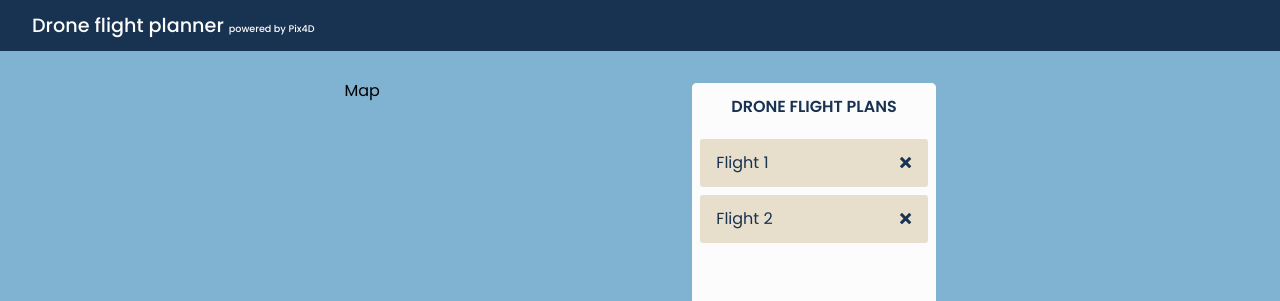
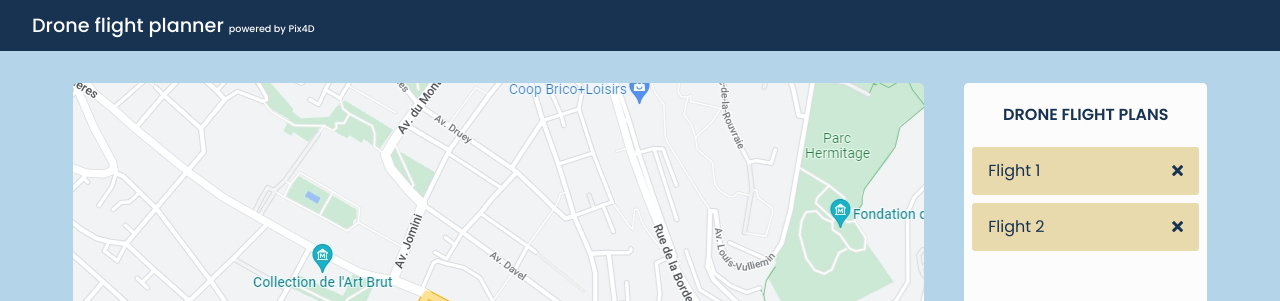
Before and after one commit to Khosheik/flight-planner, a React app: page / in a window 1280 px wide. Shown: the top 301 px of the page. Built offline with nearby package versions, Linux system fonts and the light colour scheme.

Commit message:
fake map insertion

```diff
--- a/src/components/FlightPlans/styles.scss
+++ b/src/components/FlightPlans/styles.scss
@@ -9,7 +9,7 @@
 
   &--title {
 
-    padding: 1em;
+    padding: 1.5em 1em 1em 1em;
     font-weight: 600;
     text-align: center;
     text-transform: uppercase;
--- a/src/components/Map/index.js
+++ b/src/components/Map/index.js
@@ -6,9 +6,10 @@
 
 // == Imports locaux
 import './styles.scss';
+import LausanneMap from 'src/assets/images/lausanne.jpg';
 
 const Map = ({ prop1 }) => (
-  <div>Map</div>
+  <canvas className="map" style={{ backgroundImage: `url('${LausanneMap}')` }} />
 );
 
 Map.propTypes = {
--- a/src/components/Map/styles.scss
+++ b/src/components/Map/styles.scss
@@ -0,0 +1,9 @@
+// Ajout du fichier de variables
+@use 'src/styles/vars';
+
+.map {
+  width: 70%;
+  background-color: vars.$light-color;
+  border-radius: 5px;
+
+}
--- a/src/styles/_vars.scss
+++ b/src/styles/_vars.scss
@@ -1,6 +1,7 @@
 
 
 $dark-color: #183251;
-$basic-color: #80b2d1;
+$basic-color: #b3d4e9;
 $light-color: #fcfcfc;
-$accent-color: #e7decb;
+$accent-color: #e9daad;
+//$accent-color: #F1F3F4;
```
Also changed, not shown: src/assets/images/lausanne.jpg (added).
